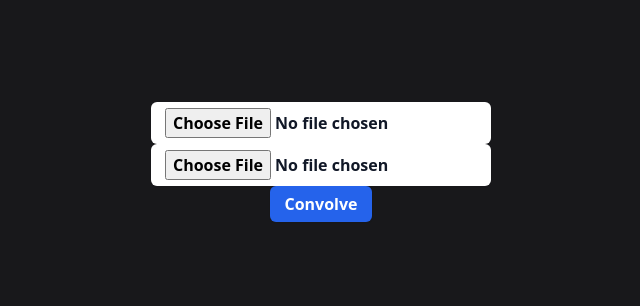
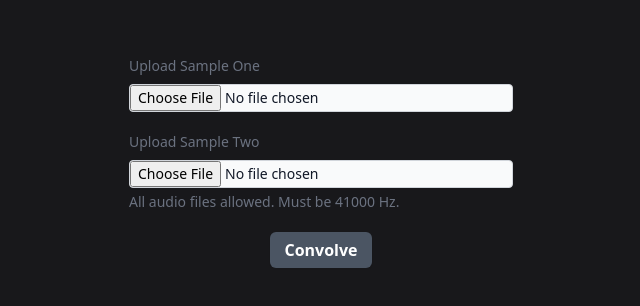
Before and after one commit to mateopresacastro/convolve.me, a React (Vite) app: page / in a window 1280 px wide. Shown: the part 238-544 px from the top of the page, without its empty margins (319-959 px from the left). Built offline with nearby package versions, Linux system fonts and the light colour scheme.

Commit message:
minimum styles

```diff
--- a/src/components/Main.tsx
+++ b/src/components/Main.tsx
@@ -44,24 +44,51 @@ const Main = () => {
   return (
     <main className="flex h-full flex-col items-center justify-center bg-zinc-900">
       <section>
+        <label
+          className="mb-2 block text-sm font-medium text-gray-500"
+          htmlFor="file_input"
+        >
+          Upload Sample One
+        </label>
         <input
+          className="block w-96 cursor-pointer rounded border border-gray-300 bg-gray-50 text-sm text-gray-900 focus:outline-none dark:border-gray-600 dark:bg-gray-700 dark:text-gray-400 dark:placeholder-gray-400"
+          aria-describedby="file_input_help"
+          id="file_input"
           type="file"
           accept="audio/*"
           onChange={handleSampleChange1}
-          className="rounded-md bg-white px-3.5 py-1.5 text-base font-semibold text-gray-900 shadow-sm hover:bg-gray-100"
         />
       </section>
       <section>
+        <label
+          className="mb-2 mt-5 block text-sm font-medium text-gray-500 "
+          htmlFor="file_input"
+        >
+          Upload Sample Two
+        </label>
+        <input
+          className="block w-96 cursor-pointer rounded border border-gray-300 bg-gray-50 text-sm text-gray-900 focus:outline-none dark:border-gray-600 dark:bg-gray-700 dark:text-gray-400 dark:placeholder-gray-400"
+          aria-describedby="file_input_help"
+          id="file_input"
+          type="file"
+          accept="audio/*"
+          onChange={handleSampleChange2}
+        />
+        <p className="mt-1 mb-5 text-sm text-gray-500" id="file_input_help">
+          All audio files allowed. Must be 41000 Hz.
+        </p>
+      </section>
+      {/* <section>
         <input
           type="file"
           accept="audio/*"
           onChange={handleSampleChange2}
           className="rounded-md bg-white px-3.5 py-1.5 text-base font-semibold text-gray-900 shadow-sm hover:bg-gray-100"
         />
-      </section>
+      </section> */}
       <button
         onClick={handleConvolve}
-        className="rounded-md bg-blue-600 px-3.5 py-1.5 text-base font-semibold text-white shadow-sm hover:bg-gray-100"
+        className="rounded-md bg-gray-600 px-3.5 py-1.5 text-base font-semibold text-white shadow-sm hover:bg-gray-100"
       >
         Convolve
       </button>
```
